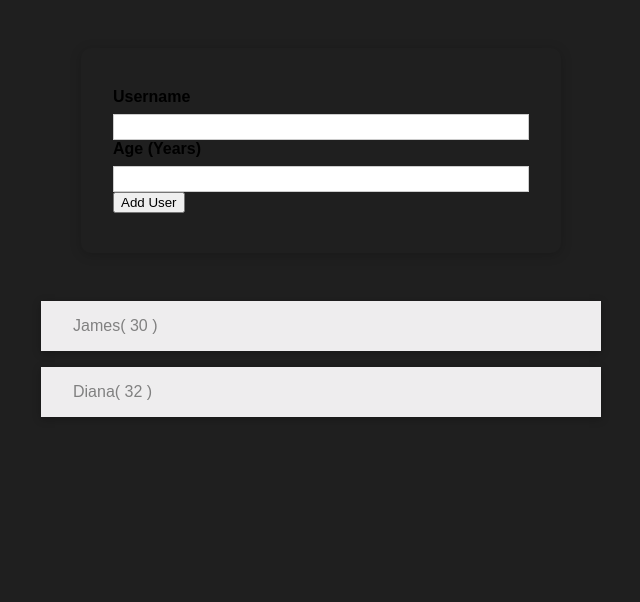
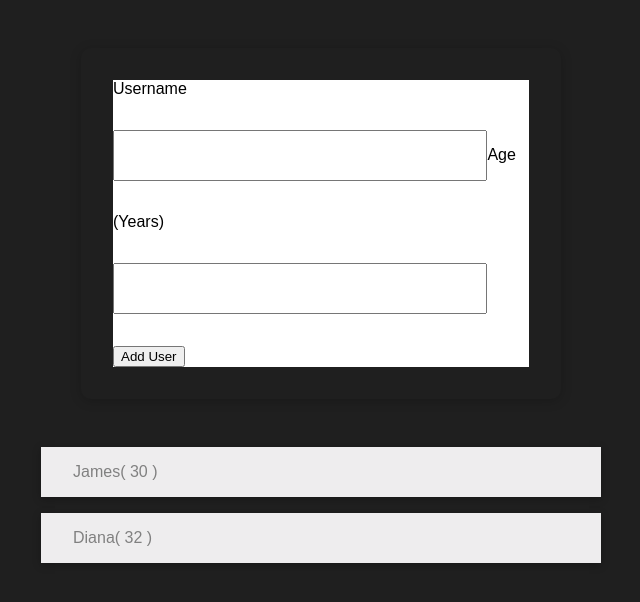
Before and after one commit to ian-richard/AddUser_CRG, a React (Create React App) app: page / in a window 1280 px wide. Shown: the top 602 px of the page, without its empty margins (319-959 px from the left). Built offline with nearby package versions, Linux system fonts and the light colour scheme.

Commit message:
css for user input

```diff
--- a/src/App.js
+++ b/src/App.js
@@ -1,5 +1,5 @@
 import React, { useState } from 'react';
-import UserInput from './components/Users/UserInput/UserInput';
+import UserInput from './components/Users/UserInput';
 import UserList from './components/Users/UserList/UserList';
 import './App.css';
 
--- /dev/null
+++ b/src/components/UI/Card.js
@@ -0,0 +1,10 @@
+import React from 'react';
+import classes from './Card.module.css';
+
+const Card = props => {
+    return <div className={classes.card}>
+        {props.children}
+    </div>
+}
+
+export default Card;
--- /dev/null
+++ b/src/components/UI/Card.module.css
@@ -0,0 +1,4 @@
+.card {
+    background: white;
+    box-shadow: 0 2px 8px rbga(0,0,0,0.26);
+}
--- /dev/null
+++ b/src/components/Users/AddUser.module.css
@@ -0,0 +1,26 @@
+input {
+    margin: 2rem auto;
+    padding: 1rem;
+    width: 90%;
+    max-width: 40rem;
+  }
+
+  .input label {
+    display: block;
+    font-weight: bold;
+    margin-bottom: 0.5rem;
+  }
+
+  .input input {
+    font: inherit;
+    display: block;
+    width: 100%;
+    border: 1px solid #ccc;
+    padding: 0.15rem;
+    margin-bottom: 0.5rem;
+  }
+
+  .input input:focus {
+    outline: none;
+    border-color: #4f005f;
+  }
--- a/src/components/Users/UserInput/UserInput.js
+++ b/src/components/Users/UserInput.js
@@ -1,6 +1,9 @@
 import React, { useState } from 'react';
-import Button from '../../UI/Button/Button';
+import classes from './AddUser.module.css'
+import Card from '../UI/Card';
+import Button from '../UI/Button/Button';
 import './UserInput.css';
+
 
 const UserInput = (props) => {
     const [enteredValue, setEnteredValue] = useState('');
@@ -34,8 +37,9 @@
 
 
     return (
+        <Card className={classes.input}>
           <form onSubmit={formSubmitHandler}>
-            <div className='form-control'>
+            <div>
                 <label htmlFor="username">Username</label>
                 <input id="username" type="text" onChange={nameInputChangeHandler}/>
 
@@ -45,6 +49,7 @@
             </div>
 
           </form>
+          </Card>
 
     );
 }
```
Also changed, not shown: src/components/Users/UserInput.css (renamed from src/components/Users/UserInput/UserInput.css).
